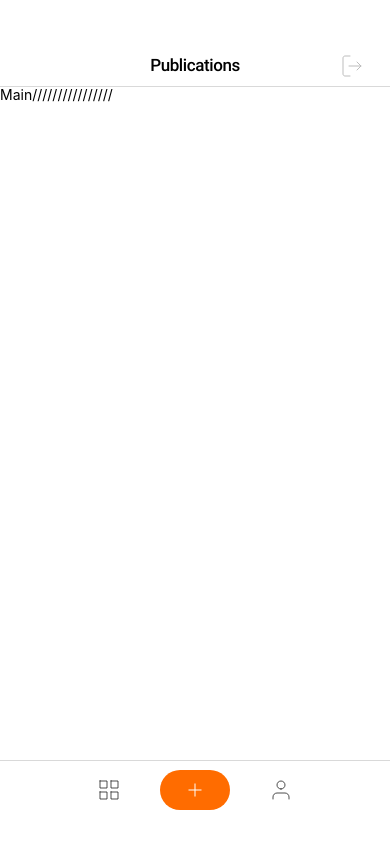
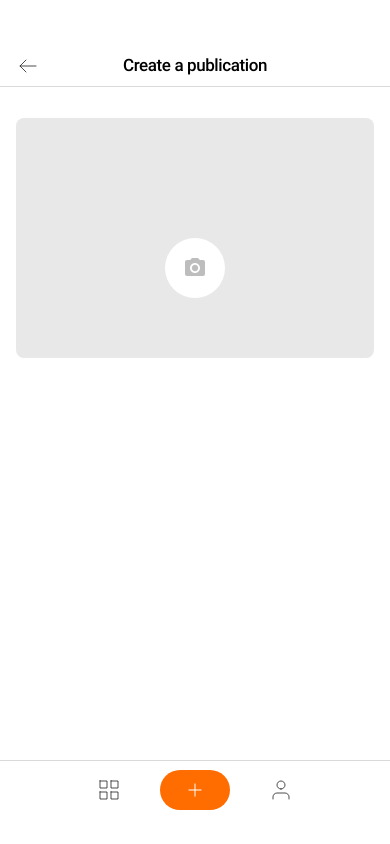
Before and after one commit to vladyslav-rohalov/React-Native, a React Native app: screen / in a window 390 px wide. Built offline with nearby package versions, Linux system fonts and the light colour scheme.

Commit message:
Added create publications screen

```diff
--- a/App.js
+++ b/App.js
@@ -5,7 +5,8 @@ import { useFonts } from 'expo-font';
 import * as SplashScreen from 'expo-splash-screen';
 import RegistrationScreen from './Screens/auth/RegistrationScreen';
 import LoginScreen from './Screens/auth/LoginScreen';
-import PostScreen from './Screens/posts/postsScreen';
+import PostsScreen from './Screens/posts/postsScreen';
+import CreatePostScreen from './Screens/posts/createPostsScreen';
 
 SplashScreen.preventAutoHideAsync();
 
@@ -14,6 +15,7 @@ export default function App() {
     'Audiowide-Regular': require('./assets/fonts/Audiowide-Regular.ttf'),
     'Roboto-Regular': require('./assets/fonts/Roboto/Roboto-Regular.ttf'),
     'Roboto-Medium': require('./assets/fonts/Roboto/Roboto-Medium.ttf'),
+    'Roboto-Bold': require('./assets/fonts/Roboto/Roboto-Bold.ttf'),
   });
 
   const onLayoutRootView = useCallback(async () => {
@@ -29,7 +31,8 @@ export default function App() {
   return (
     <View onLayout={onLayoutRootView} style={styles.container}>
       <StatusBar style="auto" />
-      <PostScreen />
+      <CreatePostScreen />
+      {/* <PostsScreen /> */}
       {/* <RegistrationScreen /> */}
       {/* <LoginScreen /> */}
     </View>
--- a/Screens/posts/createPostsScreen.jsx
+++ b/Screens/posts/createPostsScreen.jsx
@@ -0,0 +1,220 @@
+import { StyleSheet, View, Text, Image, TouchableOpacity } from 'react-native';
+import Svg, { Path, Rect, G, Defs, ClipPath, Circle } from 'react-native-svg';
+
+export default function CreatePostScreen() {
+  const photo = require('../../assets/images/photo.jpg');
+  return (
+    <View style={styles.container}>
+      <View style={styles.header}>
+        <Text style={styles.headerText}>Create a publication</Text>
+        <TouchableOpacity style={styles.svgBackArrow}>
+          <Svg width="24" height="24" viewBox="0 0 24 24" fill="none">
+            <Path
+              d="M20 12H4"
+              stroke="#212121"
+              strokeOpacity="0.8"
+              strokeLinecap="round"
+              strokeLinejoin="round"
+            />
+            <Path
+              d="M10 18L4 12L10 6"
+              stroke="#212121"
+              strokeOpacity="0.8"
+              strokeLinecap="round"
+              strokeLinejoin="round"
+            />
+          </Svg>
+        </TouchableOpacity>
+      </View>
+
+      <View style={styles.main}>
+        <TouchableOpacity style={styles.uploadPhoto}>
+          <Svg
+            style={styles.svgPhoto}
+            width="60"
+            height="60"
+            viewBox="0 0 60 60"
+            fill="none"
+          >
+            <Circle cx="30" cy="30" r="30" fill="white" />
+            <G clipPath="url(#clip0_32_29)">
+              <Path
+                d="M29.9998 33.2C31.7671 33.2 33.1998 31.7673 33.1998 30C33.1998 28.2327 31.7671 26.8 29.9998 26.8C28.2325 26.8 26.7998 28.2327 26.7998 30C26.7998 31.7673 28.2325 33.2 29.9998 33.2Z"
+                fill="#BDBDBD"
+              />
+              <Path
+                d="M27 20L25.17 22H22C20.9 22 20 22.9 20 24V36C20 37.1 20.9 38 22 38H38C39.1 38 40 37.1 40 36V24C40 22.9 39.1 22 38 22H34.83L33 20H27ZM30 35C27.24 35 25 32.76 25 30C25 27.24 27.24 25 30 25C32.76 25 35 27.24 35 30C35 32.76 32.76 35 30 35Z"
+                fill="#BDBDBD"
+              />
+            </G>
+            <Defs>
+              <ClipPath id="clip0_32_29">
+                <Rect
+                  width="24"
+                  height="24"
+                  fill="white"
+                  transform="translate(18 18)"
+                />
+              </ClipPath>
+            </Defs>
+          </Svg>
+        </TouchableOpacity>
+      </View>
+
+      <View style={styles.footer}>
+        <View style={styles.footerIcon}>
+          <TouchableOpacity>
+            <Svg width="24" height="24" viewBox="0 0 24 24" fill="none">
+              <Rect width="24" height="24" fill="white" />
+              <Path
+                fillRule="evenodd"
+                clipRule="evenodd"
+                d="M3 3H10V10H3V3Z"
+                stroke="#212121"
+                strokeOpacity="0.8"
+                strokeLinecap="round"
+                strokeLinejoin="round"
+              />
+              <Path
+                fillRule="evenodd"
+                clipRule="evenodd"
+                d="M14 3H21V10H14V3Z"
+                stroke="#212121"
+                strokeOpacity="0.8"
+                strokeLinecap="round"
+                strokeLinejoin="round"
+              />
+              <Path
+                fillRule="evenodd"
+                clipRule="evenodd"
+                d="M14 14H21V21H14V14Z"
+                stroke="#212121"
+                strokeOpacity="0.8"
+                strokeLinecap="round"
+                strokeLinejoin="round"
+              />
+              <Path
+                fillRule="evenodd"
+                clipRule="evenodd"
+                d="M3 14H10V21H3V14Z"
+                stroke="#212121"
+                strokeOpacity="0.8"
+                strokeLinecap="round"
+                strokeLinejoin="round"
+              />
+            </Svg>
+          </TouchableOpacity>
+          <TouchableOpacity>
+            <Svg width="70" height="40" viewBox="0 0 70 40" fill="none">
+              <G clipPath="url(#clip0_12_109)">
+                <Rect width="70" height="40" rx="20" fill="#FF6C00" />
+                <Path
+                  fillRule="evenodd"
+                  clipRule="evenodd"
+                  d="M35.5 13.5H34.5V19.5H28.5V20.5H34.5V26.5H35.5V20.5H41.5V19.5H35.5V13.5Z"
+                  fill="white"
+                />
+              </G>
+              <Defs>
+                <ClipPath id="clip0_12_109">
+                  <Rect width="70" height="40" fill="white" />
+                </ClipPath>
+              </Defs>
+            </Svg>
+          </TouchableOpacity>
+          <TouchableOpacity>
+            <Svg width="24" height="24" viewBox="0 0 24 24" fill="none">
+              <Path
+                d="M20 21V19C20 16.7909 18.2091 15 16 15H8C5.79086 15 4 16.7909 4 19V21"
+                stroke="#212121"
+                strokeOpacity="0.8"
+                strokeLinecap="round"
+                strokeLinejoin="round"
+              />
+              <Path
+                fillRule="evenodd"
+                clipRule="evenodd"
+                d="M12 11C14.2091 11 16 9.20914 16 7C16 4.79086 14.2091 3 12 3C9.79086 3 8 4.79086 8 7C8 9.20914 9.79086 11 12 11Z"
+                stroke="#212121"
+                strokeOpacity="0.8"
+                strokeLinecap="round"
+                strokeLinejoin="round"
+              />
+            </Svg>
+          </TouchableOpacity>
+        </View>
+      </View>
+    </View>
+  );
+}
+
+const styles = StyleSheet.create({
+  container: {
+    flex: 1,
+    flexDirection: 'column',
+  },
+  header: {
+    flexDirection: 'row',
+    justifyContent: 'center',
+    alignItems: 'center',
+    shadowColor: 'rgba(0, 0, 0, 0.3)',
+    shadowOffset: { width: 0, height: 0.5 },
+  },
+  headerText: {
+    fontFamily: 'Roboto-Medium',
+    fontSize: 17,
+    marginTop: 55,
+    marginBottom: 11,
+    letterSpacing: -0.41,
+    textAlign: 'center',
+  },
+  svgBackArrow: {
+    position: 'absolute',
+    top: 54,
+    left: 16,
+  },
+  main: {
+    flex: 1,
+    flexDirection: 'row',
+    marginLeft: 16,
+    marginRight: 16,
+    marginTop: 32,
+  },
+  svgPhoto: {
+    position: 'absolute',
+    top: '50%',
+    left: '50%',
+    transform: [{ translateX: '-50%', translateY: '-50%' }],
+  },
+  uploadPhoto: {
+    backgroundColor: '#E8E8E8',
+    width: '100%',
+    height: 240,
+    borderRadius: 8,
+  },
+  profileInfo: {
+    flexDirection: 'column',
+    marginLeft: 8,
+    marginTop: 12,
+  },
+  textName: {
+    fontFamily: 'Roboto-Bold',
+    fontSize: 13,
+  },
+  textMail: {
+    fontFamily: 'Roboto-Regular',
+    fontSize: 11,
+  },
+  footer: {
+    shadowColor: 'rgba(0, 0, 0, 0.3)',
+    shadowOffset: { width: 0, height: -0.5 },
+  },
+  footerIcon: {
+    flexDirection: 'row',
+    justifyContent: 'center',
+    gap: 39,
+    alignItems: 'center',
+    marginBottom: 34,
+    marginTop: 9,
+  },
+});
--- a/Screens/posts/postsScreen.jsx
+++ b/Screens/posts/postsScreen.jsx
@@ -1,100 +1,94 @@
-import {
-  StyleSheet,
-  View,
-  SafeAreaView,
-  TextInput,
-  Text,
-  TouchableOpacity,
-  KeyboardAvoidingView,
-  Keyboard,
-} from 'react-native';
+import { StyleSheet, View, Text, Image, TouchableOpacity } from 'react-native';
 import Svg, { Path, Rect, G, Defs, ClipPath } from 'react-native-svg';
-import { useState, useEffect, useRef } from 'react';
 
-export default function PostScreen() {
+export default function PostsScreen() {
+  const photo = require('../../assets/images/photo.jpg');
   return (
     <View style={styles.container}>
       <View style={styles.header}>
         <Text style={styles.headerText}>Publications</Text>
-        <Svg
-          style={styles.svgSignOut}
-          width="24"
-          height="24"
-          viewBox="0 0 24 24"
-          fill="none"
-        >
+        <TouchableOpacity style={styles.svgSignOut}>
+          <Svg width="24" height="24" viewBox="0 0 24 24" fill="none">
             <Path
               d="M10 22H5C3.89543 22 3 21.1046 3 20V4C3 2.89543 3.89543 2 5 2H10"
               stroke="#BDBDBD"
-            stroke-linecap="round"
-            stroke-linejoin="round"
+              strokeLinecap="round"
+              strokeLinejoin="round"
             />
             <Path
               d="M17 16L21 12L17 8"
               stroke="#BDBDBD"
-            stroke-linecap="round"
-            stroke-linejoin="round"
+              strokeLinecap="round"
+              strokeLinejoin="round"
             />
             <Path
               d="M21 12H9"
               stroke="#BDBDBD"
-            stroke-linecap="round"
-            stroke-linejoin="round"
+              strokeLinecap="round"
+              strokeLinejoin="round"
             />
           </Svg>
+        </TouchableOpacity>
       </View>
 
       <View style={styles.main}>
-        <Text>Main////////////////</Text>
+        <Image source={photo} style={styles.image} />
+        <View style={styles.profileInfo}>
+          <Text style={styles.textName}>Natali Romanova</Text>
+          <Text style={styles.textMail}>e-mail@example.com</Text>
+        </View>
       </View>
 
       <View style={styles.footer}>
         <View style={styles.footerIcon}>
+          <TouchableOpacity>
             <Svg width="24" height="24" viewBox="0 0 24 24" fill="none">
               <Rect width="24" height="24" fill="white" />
               <Path
-              fill-rule="evenodd"
-              clip-rule="evenodd"
+                fillRule="evenodd"
+                clipRule="evenodd"
                 d="M3 3H10V10H3V3Z"
                 stroke="#212121"
-              stroke-opacity="0.8"
-              stroke-linecap="round"
-              stroke-linejoin="round"
+                strokeOpacity="0.8"
+                strokeLinecap="round"
+                strokeLinejoin="round"
               />
               <Path
-              fill-rule="evenodd"
-              clip-rule="evenodd"
+                fillRule="evenodd"
+                clipRule="evenodd"
                 d="M14 3H21V10H14V3Z"
                 stroke="#212121"
-              stroke-opacity="0.8"
-              stroke-linecap="round"
-              stroke-linejoin="round"
+                strokeOpacity="0.8"
+                strokeLinecap="round"
+                strokeLinejoin="round"
               />
               <Path
-              fill-rule="evenodd"
-              clip-rule="evenodd"
+                fillRule="evenodd"
+                clipRule="evenodd"
                 d="M14 14H21V21H14V14Z"
                 stroke="#212121"
-              stroke-opacity="0.8"
-              stroke-linecap="round"
-              stroke-linejoin="round"
+                strokeOpacity="0.8"
+                strokeLinecap="round"
+                strokeLinejoin="round"
               />
               <Path
-              fill-rule="evenodd"
-              clip-rule="evenodd"
+                fillRule="evenodd"
+                clipRule="evenodd"
                 d="M3 14H10V21H3V14Z"
                 stroke="#212121"
-              stroke-opacity="0.8"
-              stroke-linecap="round"
-              stroke-linejoin="round"
+                strokeOpacity="0.8"
+                strokeLinecap="round"
+                strokeLinejoin="round"
               />
             </Svg>
+          </TouchableOpacity>
+          <TouchableOpacity>
             <Svg width="70" height="40" viewBox="0 0 70 40" fill="none">
-            <G clip-path="url(#clip0_12_109)">
+              <G clipPath="url(#clip0_12_109)">
                 <Rect width="70" height="40" rx="20" fill="#FF6C00" />
                 <Path
-                fill-rule="evenodd"
-                clip-rule="evenodd"
+                  fillRule="evenodd"
+                  clipRule="evenodd"
                   d="M35.5 13.5H34.5V19.5H28.5V20.5H34.5V26.5H35.5V20.5H41.5V19.5H35.5V13.5Z"
                   fill="white"
                 />
@@ -105,24 +99,27 @@ export default function PostScreen() {
                 </ClipPath>
               </Defs>
             </Svg>
+          </TouchableOpacity>
+          <TouchableOpacity>
             <Svg width="24" height="24" viewBox="0 0 24 24" fill="none">
               <Path
                 d="M20 21V19C20 16.7909 18.2091 15 16 15H8C5.79086 15 4 16.7909 4 19V21"
                 stroke="#212121"
-              stroke-opacity="0.8"
-              stroke-linecap="round"
-              stroke-linejoin="round"
+                strokeOpacity="0.8"
+                strokeLinecap="round"
+                strokeLinejoin="round"
               />
               <Path
-              fill-rule="evenodd"
-              clip-rule="evenodd"
+                fillRule="evenodd"
+                clipRule="evenodd"
                 d="M12 11C14.2091 11 16 9.20914 16 7C16 4.79086 14.2091 3 12 3C9.79086 3 8 4.79086 8 7C8 9.20914 9.79086 11 12 11Z"
                 stroke="#212121"
-              stroke-opacity="0.8"
-              stroke-linecap="round"
-              stroke-linejoin="round"
+                strokeOpacity="0.8"
+                strokeLinecap="round"
+                strokeLinejoin="round"
               />
             </Svg>
+          </TouchableOpacity>
         </View>
       </View>
     </View>
@@ -132,8 +129,12 @@ export default function PostScreen() {
 const styles = StyleSheet.create({
   container: {
     flex: 1,
+    flexDirection: 'column',
   },
   header: {
+    flexDirection: 'row',
+    justifyContent: 'center',
+    alignItems: 'center',
     shadowColor: 'rgba(0, 0, 0, 0.3)',
     shadowOffset: { width: 0, height: 0.5 },
   },
@@ -148,9 +149,31 @@ const styles = StyleSheet.create({
   svgSignOut: {
     position: 'absolute',
     top: 54,
-    left: 340,
+    left: 330,
   },
-  main: { flex: 10 },
+  main: {
+    flex: 1,
+    flexDirection: 'row',
+    marginLeft: 16,
+    marginTop: 32,
+  },
+  image: {
+    width: 60,
+    height: 60,
+  },
+  profileInfo: {
+    flexDirection: 'column',
+    marginLeft: 8,
+    marginTop: 12,
+  },
+  textName: {
+    fontFamily: 'Roboto-Bold',
+    fontSize: 13,
+  },
+  textMail: {
+    fontFamily: 'Roboto-Regular',
+    fontSize: 11,
+  },
   footer: {
     shadowColor: 'rgba(0, 0, 0, 0.3)',
     shadowOffset: { width: 0, height: -0.5 },
```
Also changed, not shown: assets/images/photo.jpg (added). Lines whose indentation alone changed are shown as unchanged.
